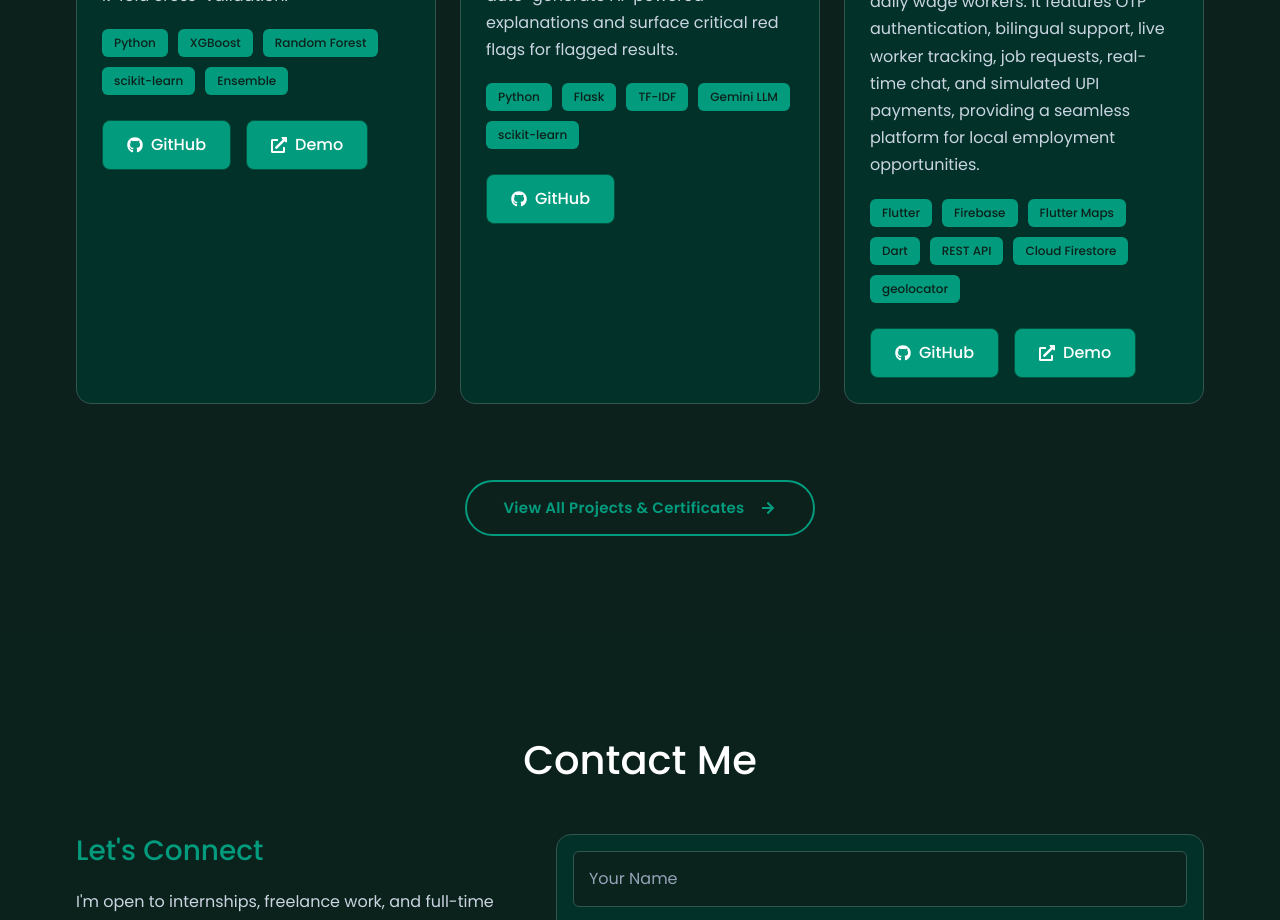
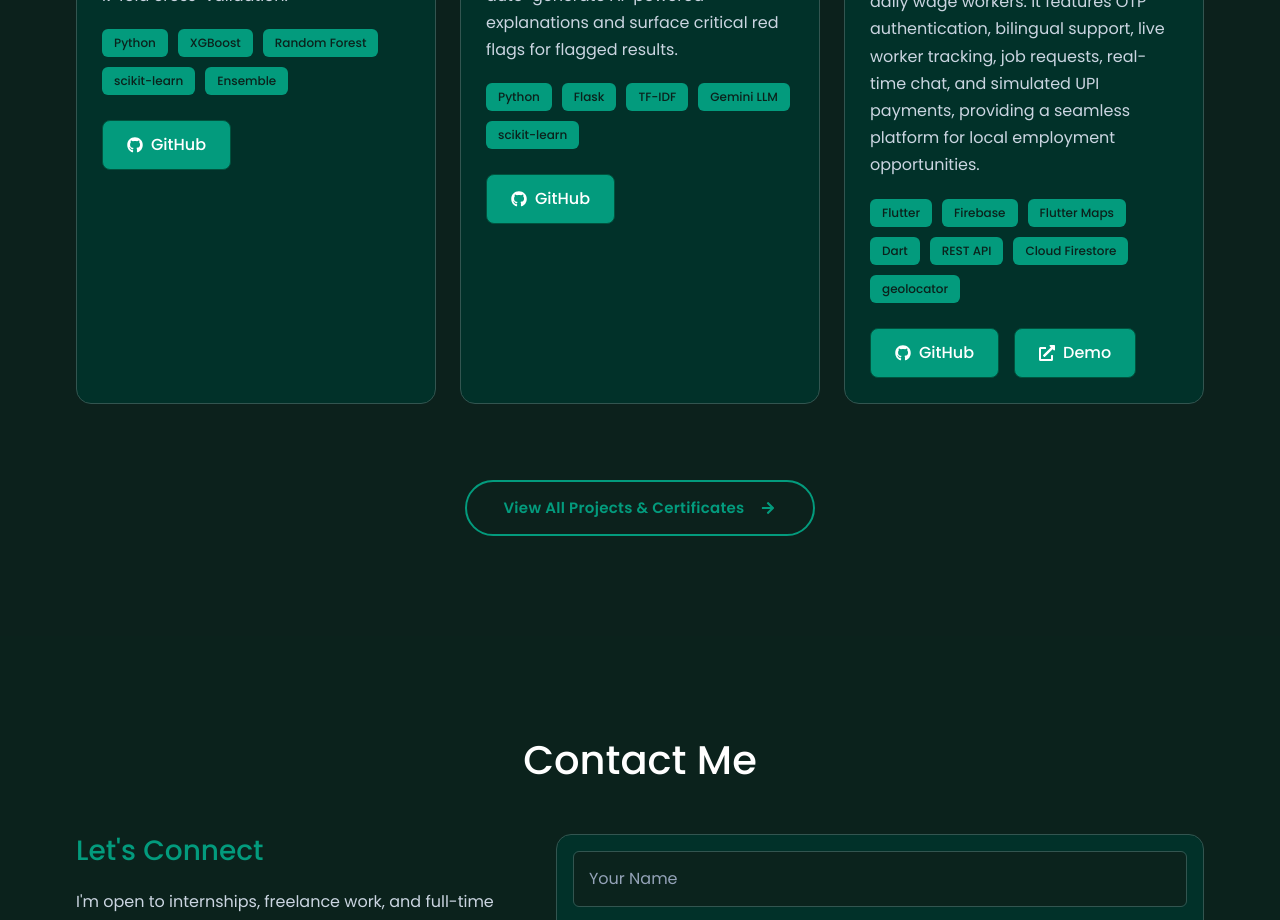
Before and after one commit to rkvm9908/My_Portfolio, a React (Vite) app: page / in a window 1280 px wide. Shown: the part 3120-4040 px from the top of the page. Built offline with nearby package versions, Linux system fonts and the light colour scheme.

Commit message:
Update Projects.jsx

```diff
--- a/src/components/Projects.jsx
+++ b/src/components/Projects.jsx
@@ -20,7 +20,6 @@ const projects = [
 
     gitHubLink: "https://github.com/rkvm9908/Python_projects/tree/9e49ad831ce7cc55b5b201b33e33b5b49d888d96/Phishing%20URL%20Detecion",
 
-    websiteLink: "https://smart-phishing-guard-2.onrender.com",
   },
   {
     title: "Fake Job & Scholarship Detector",
```
